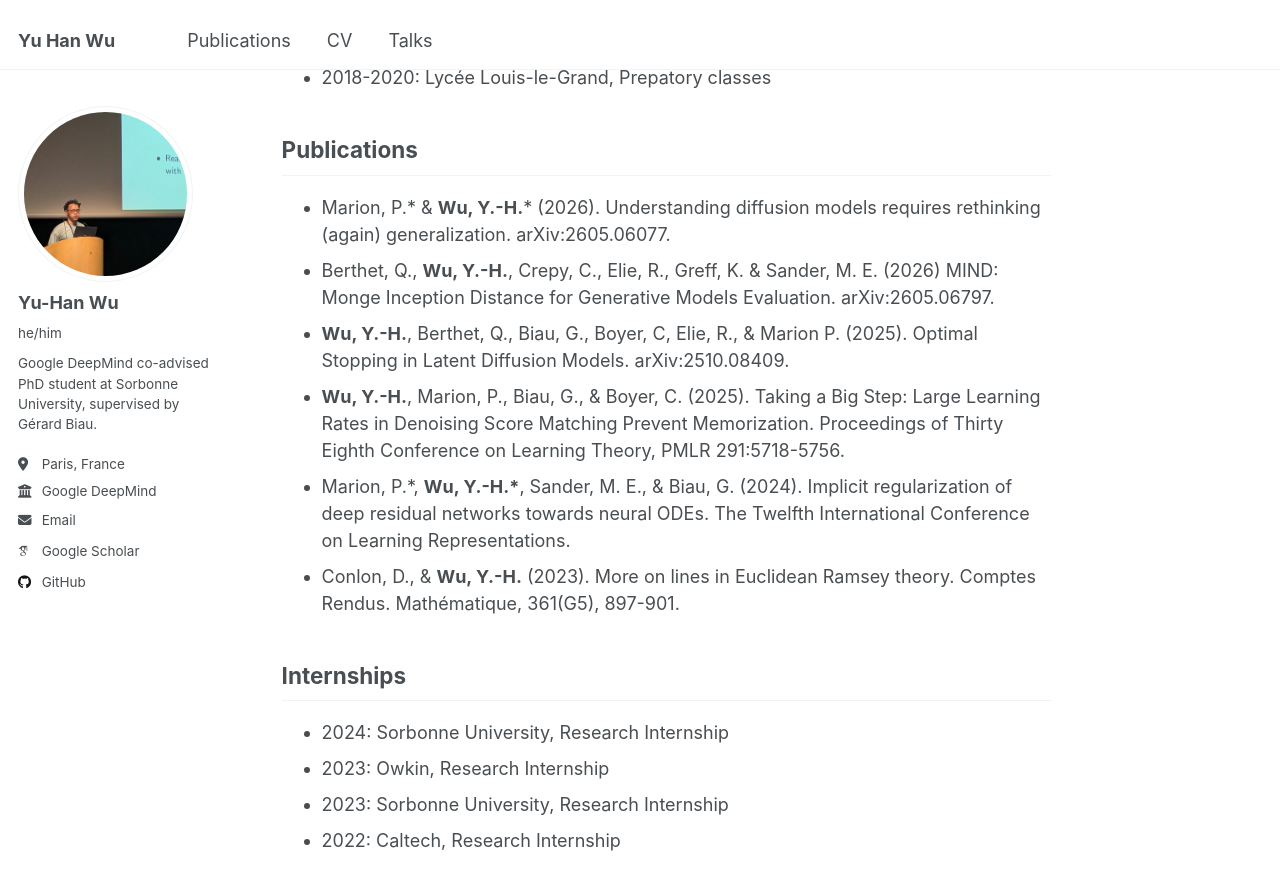
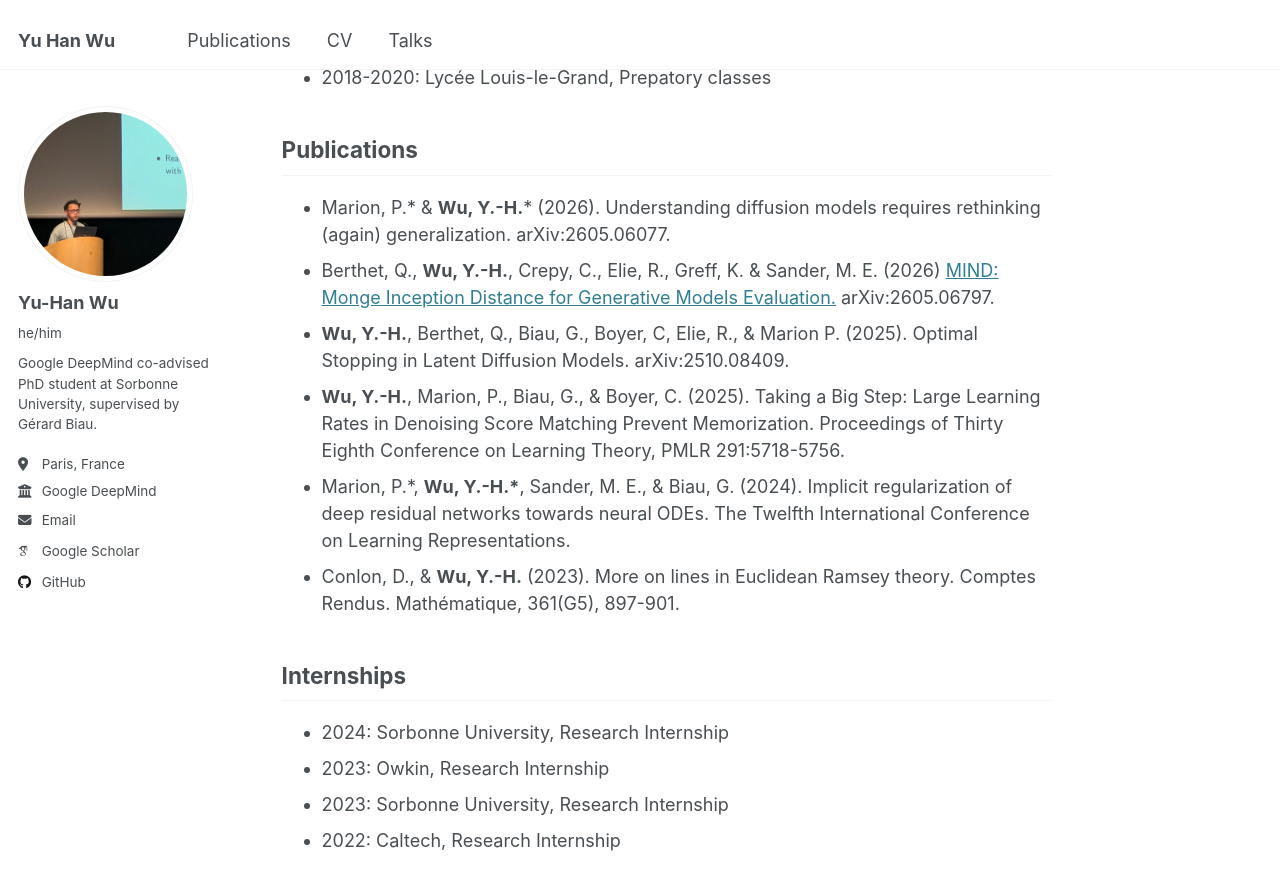
Before and after one commit to pojoowu/pojoowu.github.io, a Jekyll site: the page built from _pages/about.md, in a window 1280 px wide and 900 px high, scrolled down 429 px. Shown: the top 890 px of the window. Built offline with Jekyll 4.4.1, drawn with Linux system fonts in a browser that asks for light colours; some web fonts are replaced; part of the change alters nothing that is shown.

```diff
--- a/_pages/about.md
+++ b/_pages/about.md
@@ -17,7 +17,7 @@ Hi, I am Yu-Han. I have been a PhD student in [LPSM](https://www.lpsm.paris/) at
 
 ## Publications
 * Marion, P.\* & __Wu, Y.-H.__\* (2026). Understanding diffusion models requires rethinking (again) generalization. arXiv:2605.06077.
-* Berthet, Q., __Wu, Y.-H.__, Crepy, C., Elie, R., Greff, K. & Sander, M. E. (2026) MIND: Monge Inception Distance for Generative Models Evaluation. arXiv:2605.06797.
+* Berthet, Q., __Wu, Y.-H.__, Crepy, C., Elie, R., Greff, K. & Sander, M. E. (2026) [MIND: Monge Inception Distance for Generative Models Evaluation.](/publication/mind) arXiv:2605.06797.
 * __Wu, Y.-H.__, Berthet, Q., Biau, G., Boyer, C, Elie, R., & Marion P. (2025). Optimal Stopping in Latent Diffusion Models. arXiv:2510.08409.
 * __Wu, Y.-H.__, Marion, P., Biau, G., & Boyer, C. (2025). Taking a Big Step: Large Learning Rates in Denoising Score Matching Prevent Memorization. Proceedings of Thirty Eighth Conference on Learning Theory, PMLR 291:5718-5756.
 * Marion, P.\*, __Wu, Y.-H.\*__, Sander, M. E., & Biau, G. (2024). Implicit regularization of deep residual networks towards neural ODEs. The Twelfth International Conference on Learning Representations.
```
